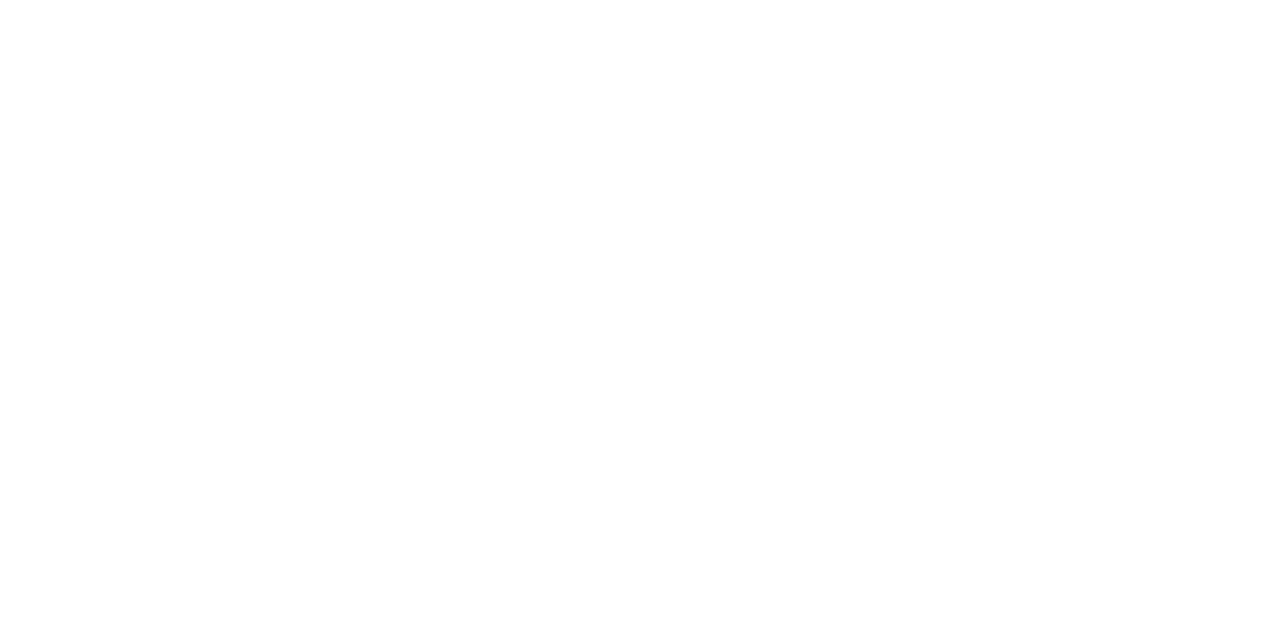
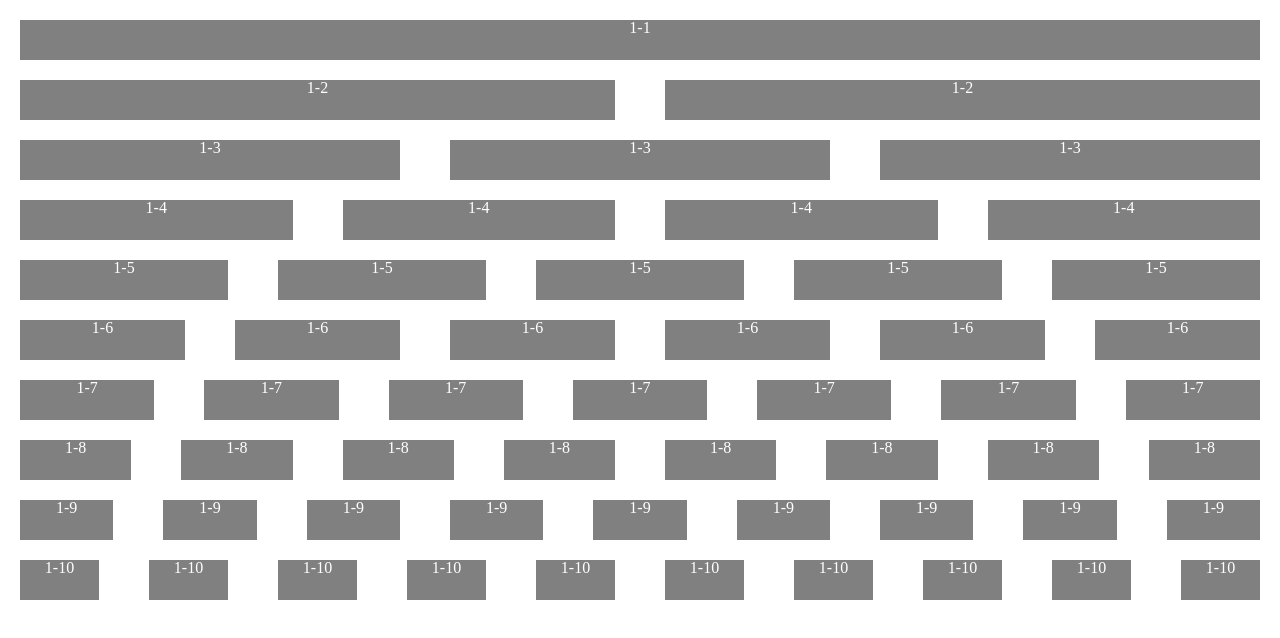
Before and after one commit to sabinin/girdsystem, a plain HTML site: page index.html in a window 1280 px wide. Drawn offline with Linux system fonts and the light colour scheme.

Commit message:
add grid

```diff
--- a/index.html
+++ b/index.html
@@ -16,6 +16,186 @@
     <!-- end -->
 </head>
 <body>
-
+<div class="ba-container">
+    <div class="ba-grid">
+        <div class="ba-width-1-1"><div class="gray">1-1</div></div>
+    </div>
+    <div class="ba-grid">
+        <div class="ba-width-1-2"><div class="gray">1-2</div></div>
+        <div class="ba-width-1-2"><div class="gray">1-2</div></div>
+    </div>
+    <div class="ba-grid">
+        <div class="ba-width-1-3">
+            <div class="gray">1-3</div>
+        </div>
+        <div class="ba-width-1-3">
+            <div class="gray">1-3</div>
+        </div>
+        <div class="ba-width-1-3">
+            <div class="gray">1-3</div>
+        </div>
+    </div>
+    <div class="ba-grid">
+        <div class="ba-width-1-4">
+            <div class="gray">1-4</div>
+        </div>
+        <div class="ba-width-1-4">
+            <div class="gray">1-4</div>
+        </div>
+        <div class="ba-width-1-4">
+            <div class="gray">1-4</div>
+        </div>
+        <div class="ba-width-1-4">
+            <div class="gray">1-4</div>
+        </div>
+    </div>
+    <div class="ba-grid">
+        <div class="ba-width-1-5">
+            <div class="gray">1-5</div>
+        </div>
+        <div class="ba-width-1-5">
+            <div class="gray">1-5</div>
+        </div>
+        <div class="ba-width-1-5">
+            <div class="gray">1-5</div>
+        </div>
+        <div class="ba-width-1-5">
+            <div class="gray">1-5</div>
+        </div>
+        <div class="ba-width-1-5">
+            <div class="gray">1-5</div>
+        </div>
+    </div>
+    <div class="ba-grid">
+        <div class="ba-width-1-6">
+            <div class="gray">1-6</div>
+        </div>
+        <div class="ba-width-1-6">
+            <div class="gray">1-6</div>
+        </div>
+        <div class="ba-width-1-6">
+            <div class="gray">1-6</div>
+        </div>
+        <div class="ba-width-1-6">
+            <div class="gray">1-6</div>
+        </div>
+        <div class="ba-width-1-6">
+            <div class="gray">1-6</div>
+        </div>
+        <div class="ba-width-1-6">
+            <div class="gray">1-6</div>
+        </div>
+    </div>
+    <div class="ba-grid">
+        <div class="ba-width-1-7">
+            <div class="gray">1-7</div>
+        </div>
+        <div class="ba-width-1-7">
+            <div class="gray">1-7</div>
+        </div>
+        <div class="ba-width-1-7">
+            <div class="gray">1-7</div>
+        </div>
+        <div class="ba-width-1-7">
+            <div class="gray">1-7</div>
+        </div>
+        <div class="ba-width-1-7">
+            <div class="gray">1-7</div>
+        </div>
+        <div class="ba-width-1-7">
+            <div class="gray">1-7</div>
+        </div>
+        <div class="ba-width-1-7">
+            <div class="gray">1-7</div>
+        </div>
+    </div>
+    <div class="ba-grid">
+        <div class="ba-width-1-8">
+            <div class="gray">1-8</div>
+        </div>
+        <div class="ba-width-1-8">
+            <div class="gray">1-8</div>
+        </div>
+        <div class="ba-width-1-8">
+            <div class="gray">1-8</div>
+        </div>
+        <div class="ba-width-1-8">
+            <div class="gray">1-8</div>
+        </div>
+        <div class="ba-width-1-8">
+            <div class="gray">1-8</div>
+        </div>
+        <div class="ba-width-1-8">
+            <div class="gray">1-8</div>
+        </div>
+        <div class="ba-width-1-8">
+            <div class="gray">1-8</div>
+        </div>
+        <div class="ba-width-1-8">
+            <div class="gray">1-8</div>
+        </div>
+    </div>
+    <div class="ba-grid">
+        <div class="ba-width-1-9">
+            <div class="gray">1-9</div>
+        </div>
+        <div class="ba-width-1-9">
+            <div class="gray">1-9</div>
+        </div>
+        <div class="ba-width-1-9">
+            <div class="gray">1-9</div>
+        </div>
+        <div class="ba-width-1-9">
+            <div class="gray">1-9</div>
+        </div>
+        <div class="ba-width-1-9">
+            <div class="gray">1-9</div>
+        </div>
+        <div class="ba-width-1-9">
+            <div class="gray">1-9</div>
+        </div>
+        <div class="ba-width-1-9">
+            <div class="gray">1-9</div>
+        </div>
+        <div class="ba-width-1-9">
+            <div class="gray">1-9</div>
+        </div>
+        <div class="ba-width-1-9">
+            <div class="gray">1-9</div>
+        </div>
+    </div>
+    <div class="ba-grid">
+        <div class="ba-width-1-10">
+            <div class="gray">1-10</div>
+        </div>
+        <div class="ba-width-1-10">
+            <div class="gray">1-10</div>
+        </div>
+        <div class="ba-width-1-10">
+            <div class="gray">1-10</div>
+        </div>
+        <div class="ba-width-1-10">
+            <div class="gray">1-10</div>
+        </div>
+        <div class="ba-width-1-10">
+            <div class="gray">1-10</div>
+        </div>
+        <div class="ba-width-1-10">
+            <div class="gray">1-10</div>
+        </div>
+        <div class="ba-width-1-10">
+            <div class="gray">1-10</div>
+        </div>
+        <div class="ba-width-1-10">
+            <div class="gray">1-10</div>
+        </div>
+        <div class="ba-width-1-10">
+            <div class="gray">1-10</div>
+        </div>
+        <div class="ba-width-1-10">
+            <div class="gray">1-10</div>
+        </div>
+    </div>
+</div>
 </body>
 </html>
```
